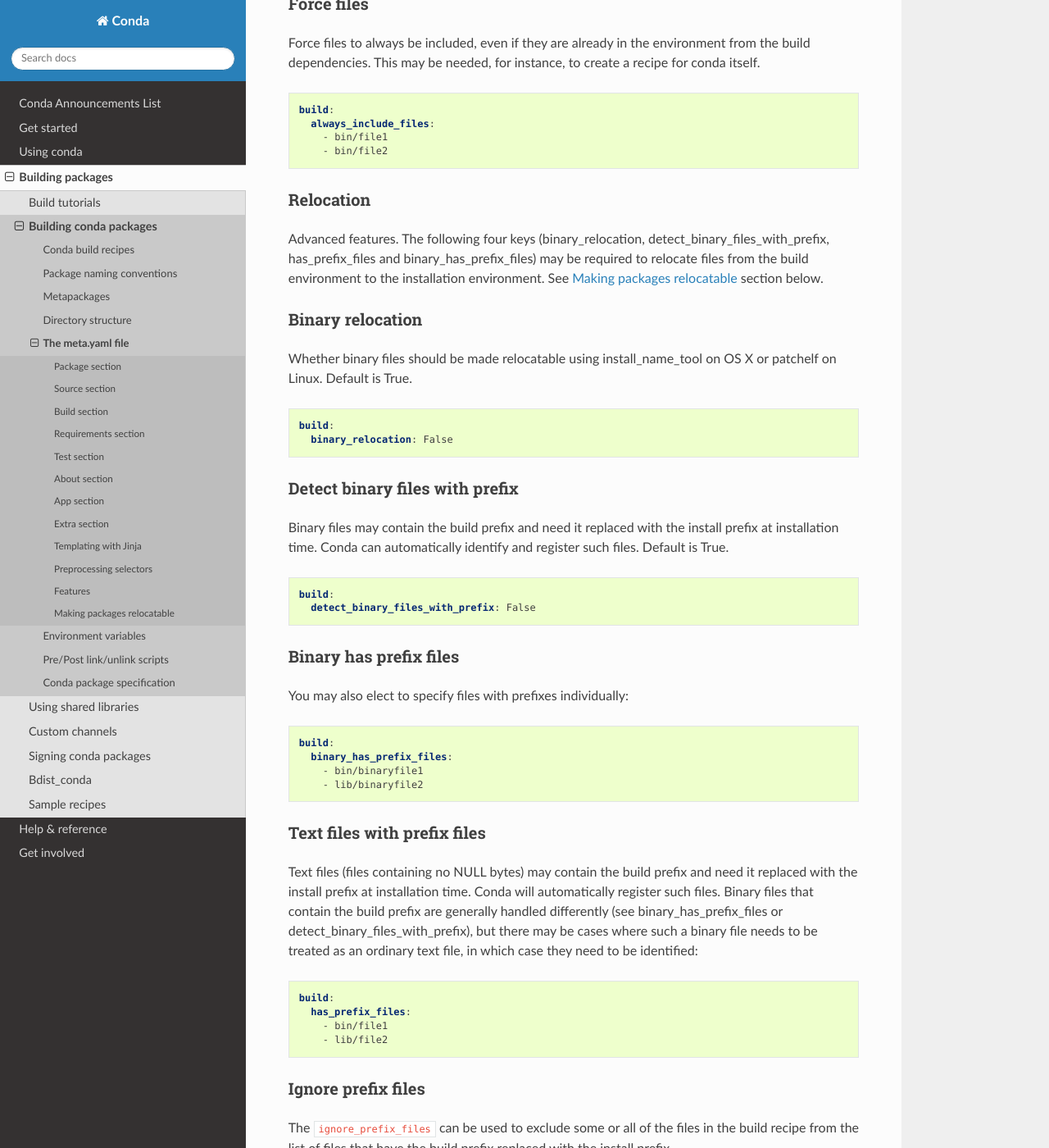
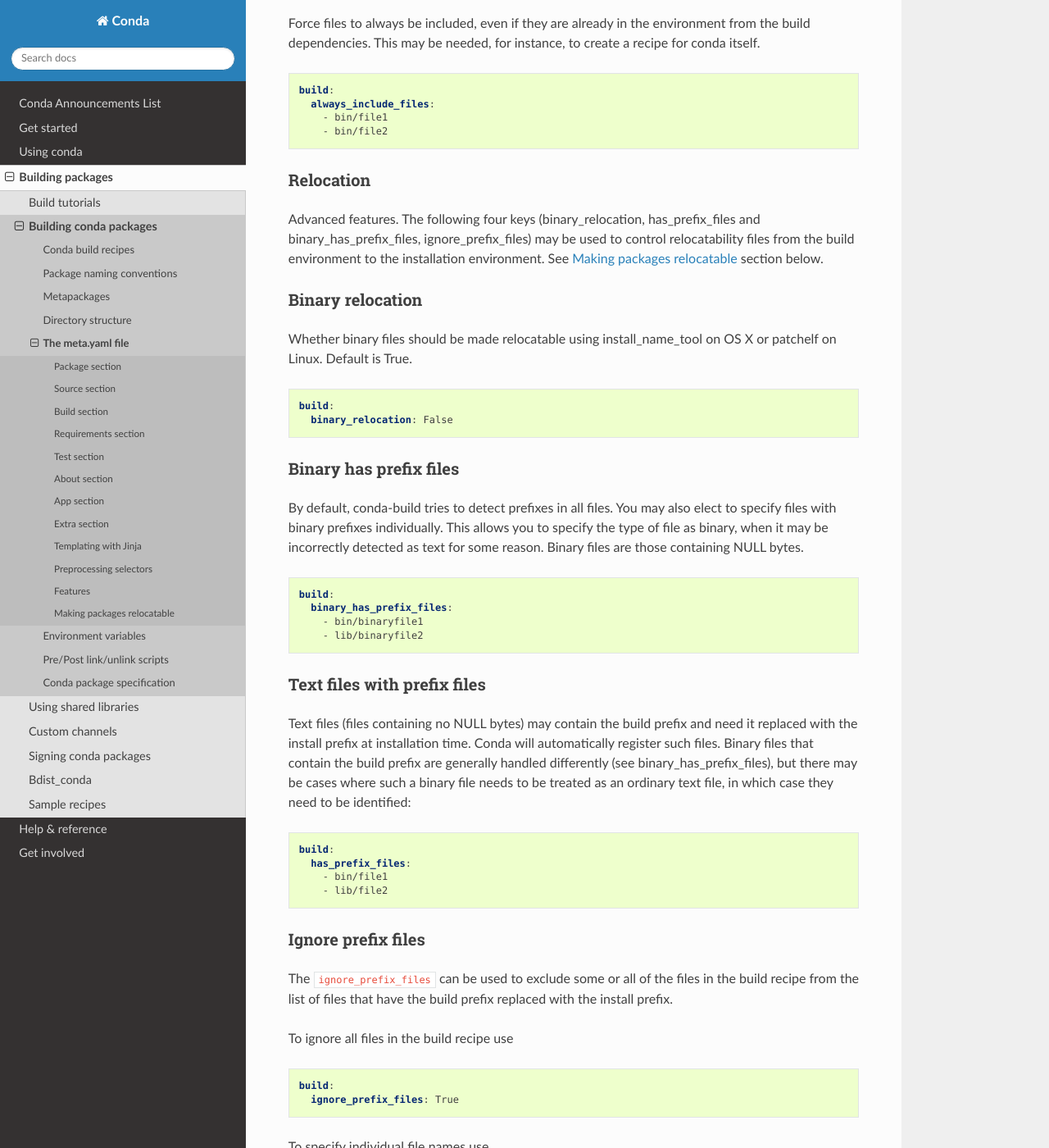
Before and after one commit to conda/conda-docs, a Sphinx documentation site: the page built from docs/source/building/meta-yaml.rst, in a window 1280 px wide and 1400 px high, scrolled down 6325 px. Shown: the whole window at 82% size. Built offline with Sphinx 7.4.7 and the Read the Docs theme 2.0.0, drawn with Linux system fonts in a browser that asks for light colours; some of the changed text lies outside the part shown.

Commit message:
Update meta-yaml.rst

```diff
--- a/docs/source/building/meta-yaml.rst
+++ b/docs/source/building/meta-yaml.rst
@@ -266,7 +266,7 @@
 Relocation
 ~~~~~~~~~~
 
-Advanced features. The following four keys (binary_relocation, detect_binary_files_with_prefix, has_prefix_files and binary_has_prefix_files) may be required to relocate files from the build environment to the installation environment.  See :ref:`relocatable` section below.
+Advanced features. The following four keys (binary_relocation, has_prefix_files and binary_has_prefix_files, ignore_prefix_files) may be used to control relocatability files from the build environment to the installation environment.  See :ref:`relocatable` section below.
 
 Binary relocation
 ~~~~~~~~~~~~~~~~~
@@ -278,20 +278,10 @@
   build:
     binary_relocation: False
 
-Detect binary files with prefix
-~~~~~~~~~~~~~~~~~~~~~~~~~~~~~~~
-
-Binary files may contain the build prefix and need it replaced with the install prefix at installation time.  Conda can automatically identify and register such files. Default is True.
-
-.. code-block:: yaml
-
-  build:
-    detect_binary_files_with_prefix: False
-
 Binary has prefix files
 ~~~~~~~~~~~~~~~~~~~~~~~
 
-You may also elect to specify files with prefixes individually:
+By default, conda-build tries to detect prefixes in all files.  You may also elect to specify files with binary prefixes individually.  This allows you to specify the type of file as binary, when it may be incorrectly detected as text for some reason.  Binary files are those containing NULL bytes.
 
 .. code-block:: yaml
 
@@ -303,7 +293,7 @@
 Text files with prefix files
 ~~~~~~~~~~~~~~~~~~~~~~~~~~~~
 
-Text files (files containing no NULL bytes) may contain the build prefix and need it replaced with the install prefix at installation time.  Conda will automatically register such files.  Binary files that contain the  build prefix are generally handled differently (see binary_has_prefix_files or detect_binary_files_with_prefix), but there may be cases where such a binary file needs to be treated as an ordinary text file, in which case they need to be identified:
+Text files (files containing no NULL bytes) may contain the build prefix and need it replaced with the install prefix at installation time.  Conda will automatically register such files.  Binary files that contain the  build prefix are generally handled differently (see binary_has_prefix_files), but there may be cases where such a binary file needs to be treated as an ordinary text file, in which case they need to be identified:
 
 .. code-block:: yaml
 
@@ -332,6 +322,8 @@
     build:
       ignore_prefix_files:
         - file1
+
+Files that are ignored from prefix detection are also ignored from RPATH replacement, similar to the binary_relocation setting, but with finer granularity.
 
 Skipping builds
 ~~~~~~~~~~~~~~~
```
